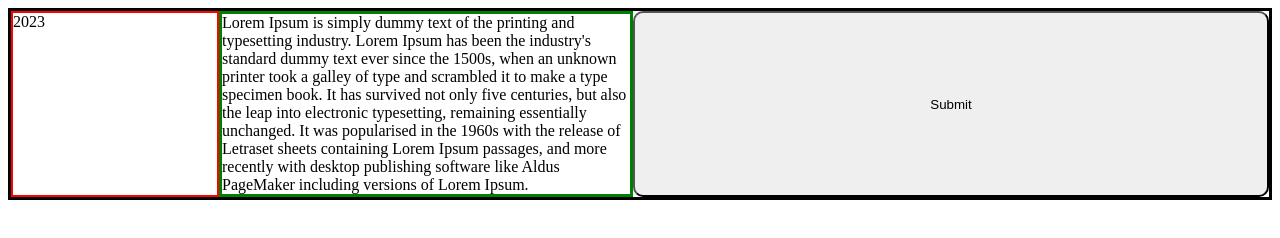
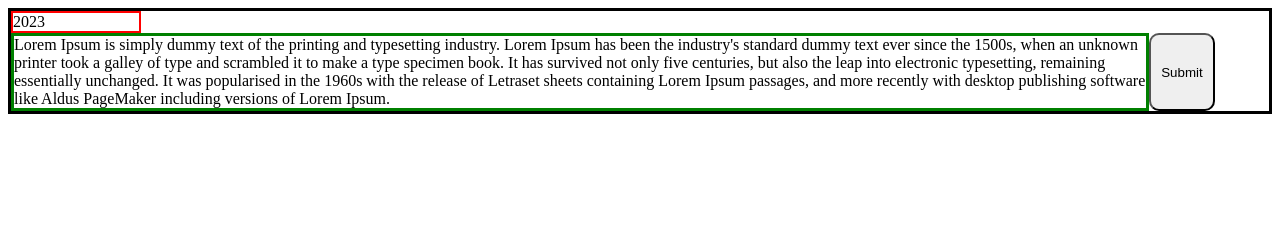
Before and after one commit to LionelNkaya/prayerAppJournal-FrontEnd, a plain HTML site: page index.html in a window 1280 px wide. Drawn offline with Linux system fonts and the light colour scheme.

Commit message:
building app layout

```diff
--- a/index.html
+++ b/index.html
@@ -6,16 +6,12 @@
     </head>
 
     <body>
-        <div class="userInputContainer">
-
-                    <div class="wholePrayerContainer">
-                    <div class="outerLayer">2023 </div>
-                    <div class="innerLayer">
+        <main class="container">
+                    <div class="dateLayer">2023 </div>
+                    <div class="userInputLayer">
                         Lorem Ipsum is simply dummy text of the printing and typesetting industry. Lorem Ipsum has been the industry's standard dummy text ever since the 1500s, when an unknown printer took a galley of type and scrambled it to make a type specimen book. It has survived not only five centuries, but also the leap into electronic typesetting, remaining essentially unchanged. It was popularised in the 1960s with the release of Letraset sheets containing Lorem Ipsum passages, and more recently with desktop publishing software like Aldus PageMaker including versions of Lorem Ipsum.
-
                     </div>
                     <button class="button">Submit</button>
-                    </div>
-        </div>
+        </main>
     </body>
 </html>
--- a/style.css
+++ b/style.css
@@ -1,4 +1,4 @@
-.wholePrayerContainer {
+.container {
   box-sizing: border-box;
   width: auto;
   height: auto;
@@ -7,21 +7,17 @@
   flex-wrap: wrap;
 }
 
-.outerLayer {
+.dateLayer {
   border: 2px solid red;
   width: 10%;
-  flex: 1;
 }
 
-.innerLayer {
+.userInputLayer {
   border: solid green;
   width: 90%;
-  flex: 2;
 }
 
 .button {
   border-radius: 10px;
   padding: 10px;
-  flex: 3;
-  order: 3;
 }
```
